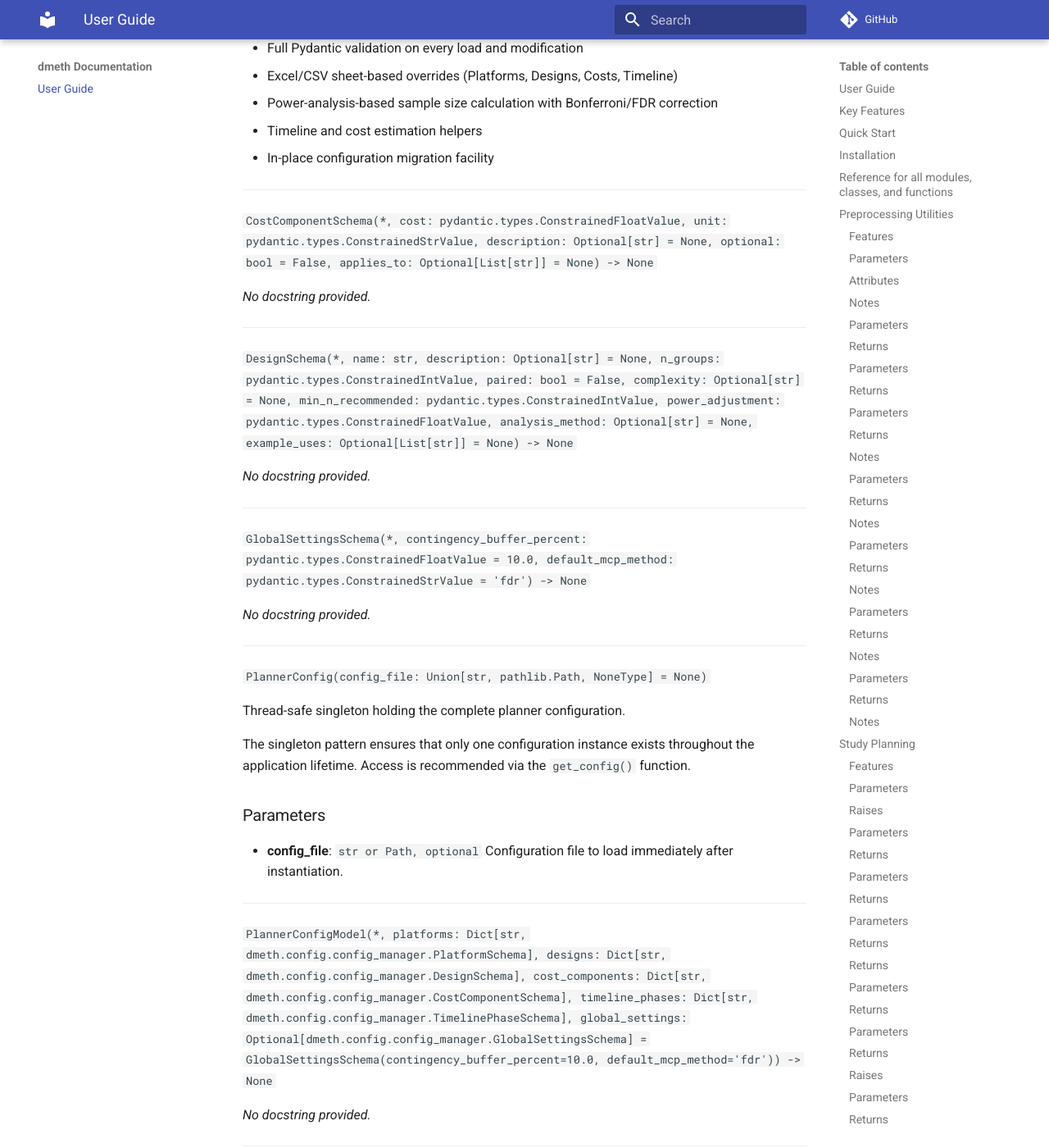
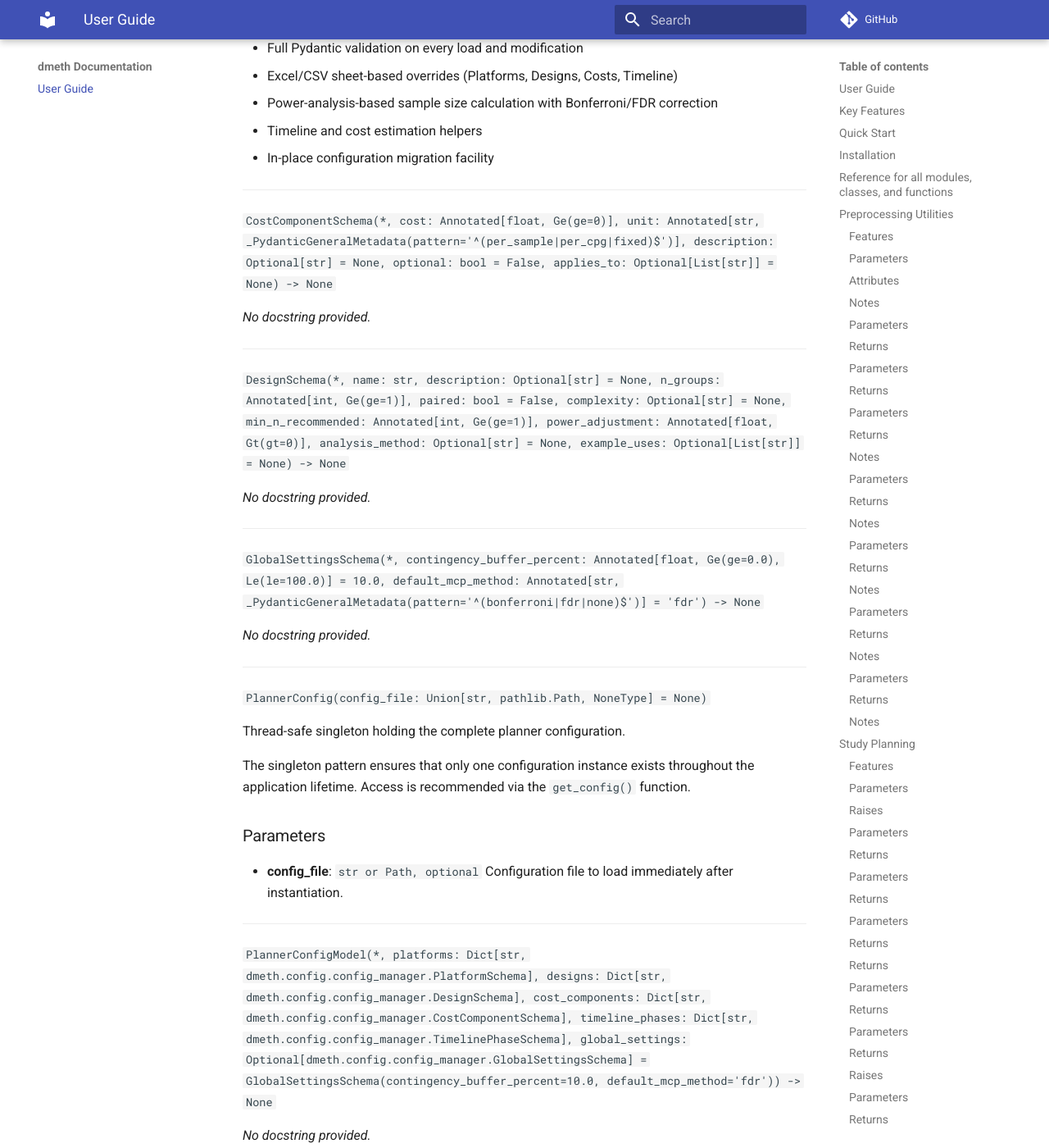
Before and after one commit to dare-afolabi/dmeth, an MkDocs documentation site: the page built from docs/UserGuide.md, in a window 1280 px wide and 1400 px high, scrolled down 41697 px. Shown: the whole window at 82% size. Built offline with MkDocs 1.6.1 and Material for MkDocs 9.7.7, drawn with Linux system fonts in a browser that asks for light colours; comment, search, counter and statistics services are not loaded; some of the changed text lies outside the part shown.

````diff
--- a/docs/UserGuide.md
+++ b/docs/UserGuide.md
@@ -12,7 +12,7 @@
   <a href="https://badge.fury.io/py/dmeth">
     <img src="https://badge.fury.io/py/dmeth.svg" alt="PyPI version">
   </a>
-  <a href="https://github.com/sponsors/dmeth">
+  <a href="https://github.com/sponsors/dare-afolabi">
     <img src="https://img.shields.io/badge/Sponsor-grey?style=flat&logo=github-sponsors" alt="Sponsor">
   </a>
 </div>
@@ -1536,7 +1536,7 @@ This lightweight module contains essential helper functions used across the DMet
 
 ---
 
-`summarize_groups(beta: DataFrame, groups: pandas.core.series.Series, summary_func: Callable = <function mean at 0x13d497bb0>) -> DataFrame`
+`summarize_groups(beta: DataFrame, groups: pandas.core.series.Series, summary_func: Callable = <function mean at 0x10a87f5ec730>) -> DataFrame`
 
 
 Compute group-wise summary statistics (mean and variance) across samples     for a beta-value matrix.
@@ -1695,7 +1695,7 @@ Planner configuration manager for DNA methylation studies.
 
 ---
 
-`CostComponentSchema(*, cost: pydantic.types.ConstrainedFloatValue, unit: pydantic.types.ConstrainedStrValue, description: Optional[str] = None, optional: bool = False, applies_to: Optional[List[str]] = None) -> None`
+`CostComponentSchema(*, cost: Annotated[float, Ge(ge=0)], unit: Annotated[str, _PydanticGeneralMetadata(pattern='^(per_sample|per_cpg|fixed)$')], description: Optional[str] = None, optional: bool = False, applies_to: Optional[List[str]] = None) -> None`
 
 
 _No docstring provided._
@@ -1703,7 +1703,7 @@ _No docstring provided._
 
 ---
 
-`DesignSchema(*, name: str, description: Optional[str] = None, n_groups: pydantic.types.ConstrainedIntValue, paired: bool = False, complexity: Optional[str] = None, min_n_recommended: pydantic.types.ConstrainedIntValue, power_adjustment: pydantic.types.ConstrainedFloatValue, analysis_method: Optional[str] = None, example_uses: Optional[List[str]] = None) -> None`
+`DesignSchema(*, name: str, description: Optional[str] = None, n_groups: Annotated[int, Ge(ge=1)], paired: bool = False, complexity: Optional[str] = None, min_n_recommended: Annotated[int, Ge(ge=1)], power_adjustment: Annotated[float, Gt(gt=0)], analysis_method: Optional[str] = None, example_uses: Optional[List[str]] = None) -> None`
 
 
 _No docstring provided._
@@ -1711,7 +1711,7 @@ _No docstring provided._
 
 ---
 
-`GlobalSettingsSchema(*, contingency_buffer_percent: pydantic.types.ConstrainedFloatValue = 10.0, default_mcp_method: pydantic.types.ConstrainedStrValue = 'fdr') -> None`
+`GlobalSettingsSchema(*, contingency_buffer_percent: Annotated[float, Ge(ge=0.0), Le(le=100.0)] = 10.0, default_mcp_method: Annotated[str, _PydanticGeneralMetadata(pattern='^(bonferroni|fdr|none)$')] = 'fdr') -> None`
 
 
 _No docstring provided._
@@ -1743,7 +1743,7 @@ _No docstring provided._
 
 ---
 
-`PlatformSchema(*, name: str, manufacturer: Optional[str] = None, n_cpgs: pydantic.types.ConstrainedIntValue, cost_per_sample: pydantic.types.ConstrainedFloatValue, processing_days: pydantic.types.ConstrainedIntValue, dna_required_ng: Optional[float] = None, coverage: Optional[str] = None, release_year: Optional[int] = None, status: Optional[str] = None, recommended: bool = False, notes: Optional[str] = None) -> None`
+`PlatformSchema(*, name: str, manufacturer: Optional[str] = None, n_cpgs: Annotated[int, Ge(ge=1)], cost_per_sample: Annotated[float, Ge(ge=0)], processing_days: Annotated[int, Ge(ge=0)], dna_required_ng: Optional[float] = None, coverage: Optional[str] = None, release_year: Optional[int] = None, status: Optional[str] = None, recommended: bool = False, notes: Optional[str] = None) -> None`
 
 
 _No docstring provided._
@@ -1751,7 +1751,7 @@ _No docstring provided._
 
 ---
 
-`TimelinePhaseSchema(*, name: Optional[str] = None, base_duration_days: pydantic.types.ConstrainedFloatValue, scaling_factor: Optional[float] = 0.0, batch_adjustment: Optional[float] = 0.0, description: Optional[str] = None, critical: bool = False, optional: bool = False, parallelizable: bool = False) -> None`
+`TimelinePhaseSchema(*, name: Optional[str] = None, base_duration_days: Annotated[float, Gt(gt=0)], scaling_factor: Optional[float] = 0.0, batch_adjustment: Optional[float] = 0.0, description: Optional[str] = None, critical: bool = False, optional: bool = False, parallelizable: bool = False) -> None`
 
 
 _No docstring provided._
@@ -2656,11 +2656,11 @@ If you use `dmeth` in your research, please cite:
 @software{dmeth2025,
   author = {Afolabi, Dare},
   title = {dmeth: A comprehensive Python toolkit for differential DNA methylation analysis with empirical Bayes moderation and biomarker discovery},
-  version = {0.1.0},
+  version = {0.1.1},
   year = {2025},
   publisher = {GitHub},
   url = {https://github.com/dare-afolabi/dmeth},
-  doi = {10.5281/zenodo.XXXXXXX},  # will be assigned upon release
+  doi = {10.5281/zenodo.17684038},
 }
 ```
 
--- a/pyproject.toml
+++ b/pyproject.toml
@@ -4,7 +4,7 @@ build-backend = "setuptools.build_meta"
 
 [project]
 name = "dmeth"
-version = "0.1.0"
+version = "0.1.1"
 description = "dmeth: A toolkit for comprehensive, transparent, and reproducible DNA methylation analysis"
 authors = [
     { name = "Dare Afolabi", email = "dare.afolabi@outlook.com" }
````
Also changed, not shown: other parts of docs/UserGuide.md (+3 -4 lines), README.md (+3 -3 lines).
